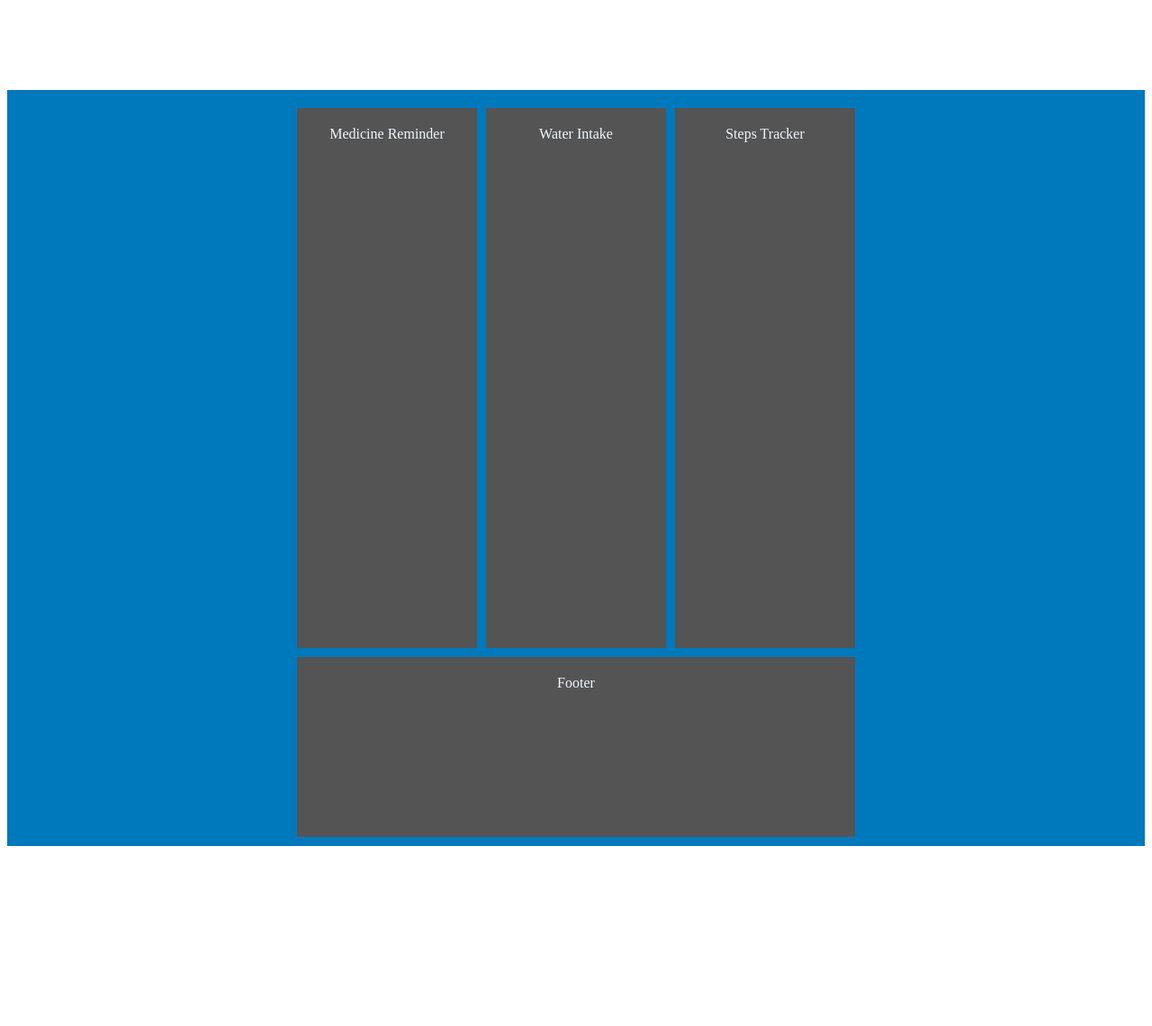
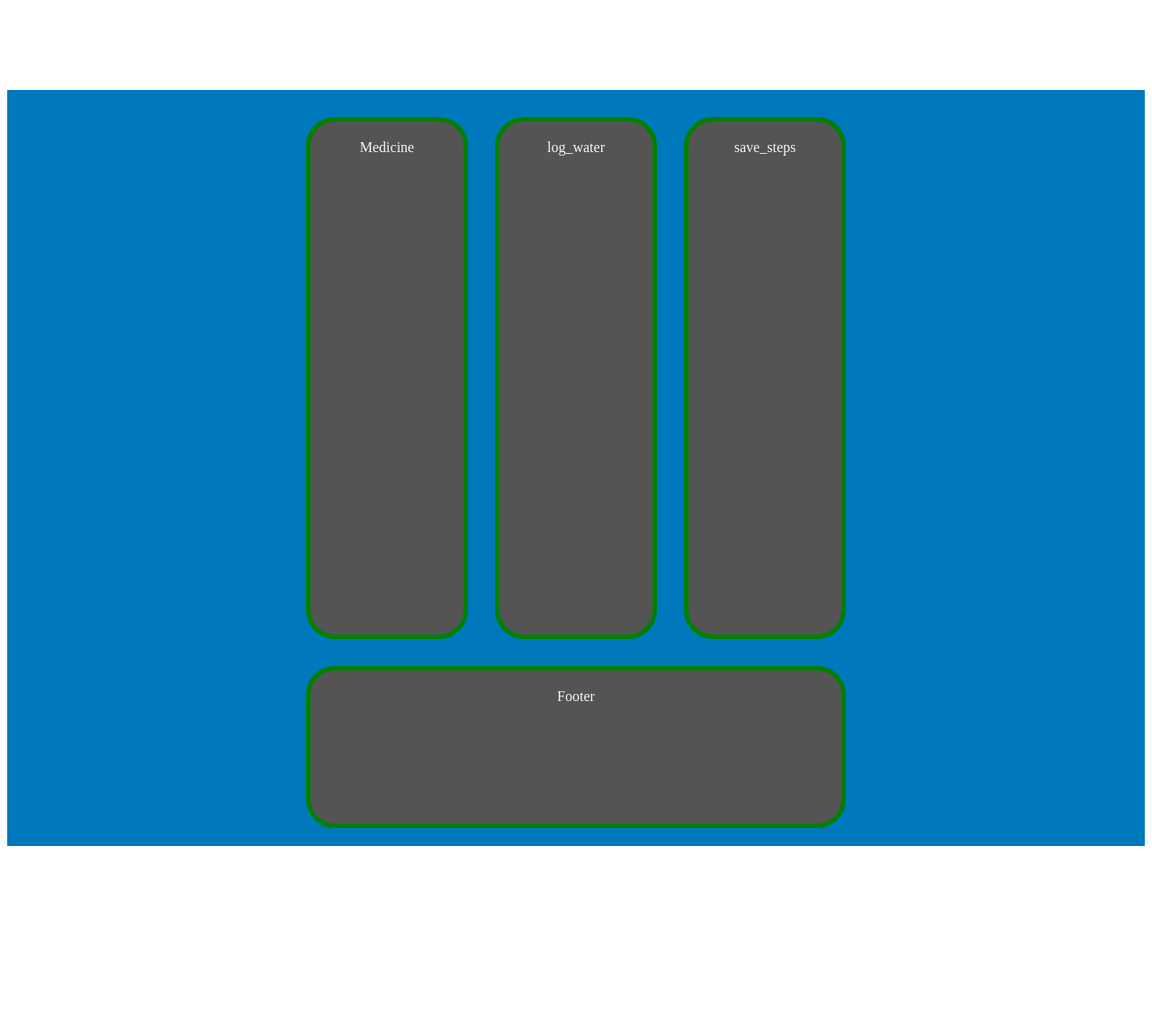
Before and after one commit to Noskathon-Lite/pied_piper, a Django app: template pp/fit_app/templates/index.html in a window 1280 px wide. Shown: the part 58-1198 px from the top of the page at 90% size. Run offline with Django 5.2, Linux system fonts and the light colour scheme; the template is opened without the code that fills it, so the values that code supplies are empty.

Commit message:
ok xa tw

```diff
--- a/style.css
+++ b/pp/fit_app/style.css
@@ -34,9 +34,18 @@ footer {
 }
 
 .s {
+  display: inline-block; /* Ensures proper hover scaling */
   padding: 20px;
-  background: rgb(84, 84, 84);
+  margin: 10px;
+  background: rgb(84, 84, 84); /* Dark background */
+  color: aliceblue; /* Light text color */
   text-align: center;
+  border-radius: 2rem; /* Rounded corners */
+  border: 5px solid green; /* Green border with 5px thickness */
+  transition: transform 0.3s ease, background-color 0.3s ease; /* Smooth hover effect */
+}
 
-  color: aliceblue;
+.s:hover {
+  transform: scale(1.1); /* Slightly enlarges the element */
+  background-color: #d4f7d4; /* Light green background */
 }
--- a/pp/fit_app/templates/index.html
+++ b/pp/fit_app/templates/index.html
@@ -4,16 +4,16 @@
     <meta charset="UTF-8" />
     <meta name="viewport" content="width=device-width, initial-scale=1.0" />
     <title>Document</title>
-    <link rel="stylesheet" href="style.css" />
+    <link rel="stylesheet" href="../style.css" />
   </head>
   <body>
     <header>
       <h1>Dashboard</h1>
     </header>
     <section class="container">
-      <main class="s">Medicine Reminder</main>
-      <section class="s">Water Intake</section>
-      <aside class="s">Steps Tracker</aside>
+      <main class="s">Medicine</main>
+      <section class="s">log_water</section>
+      <aside class="s">save_steps</aside>
       <footer class="s">Footer</footer>
     </section>
   </body>
```
